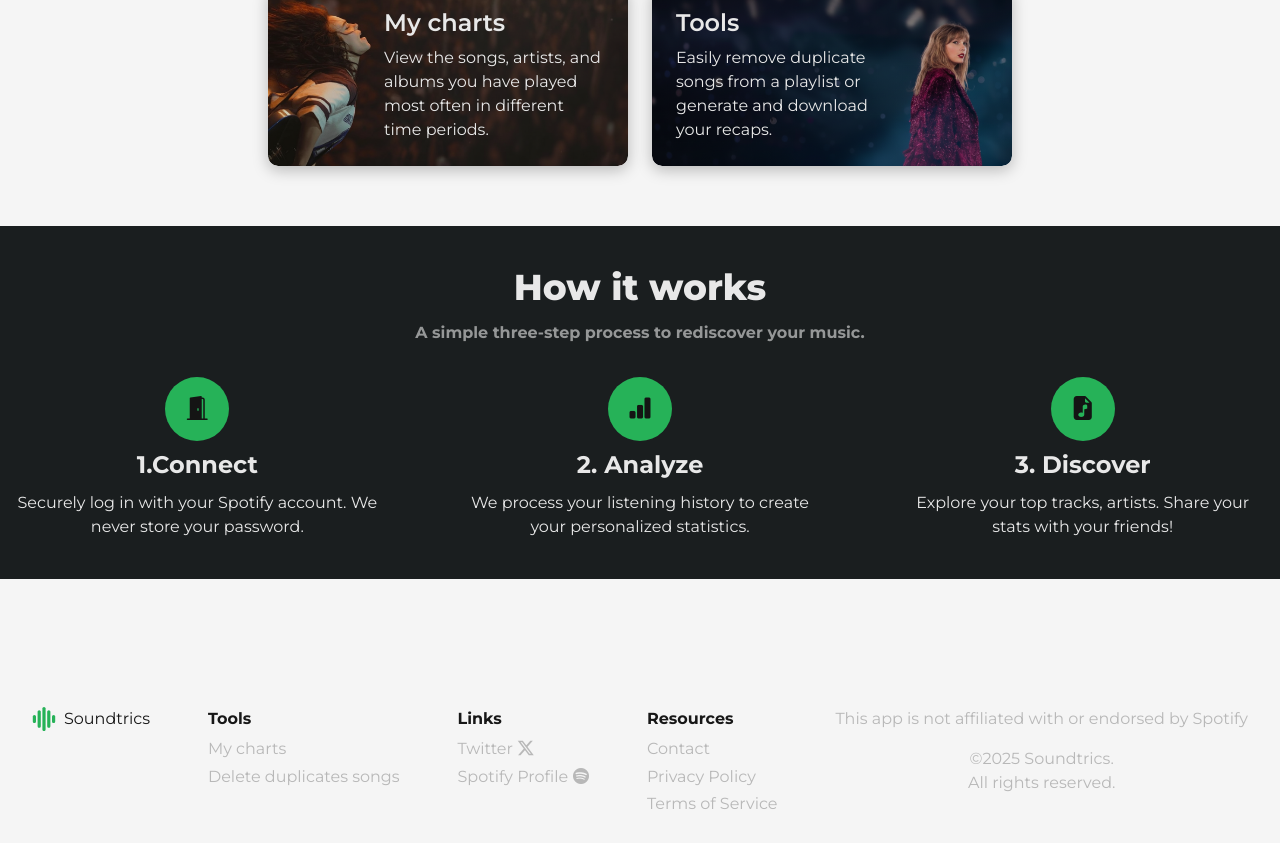
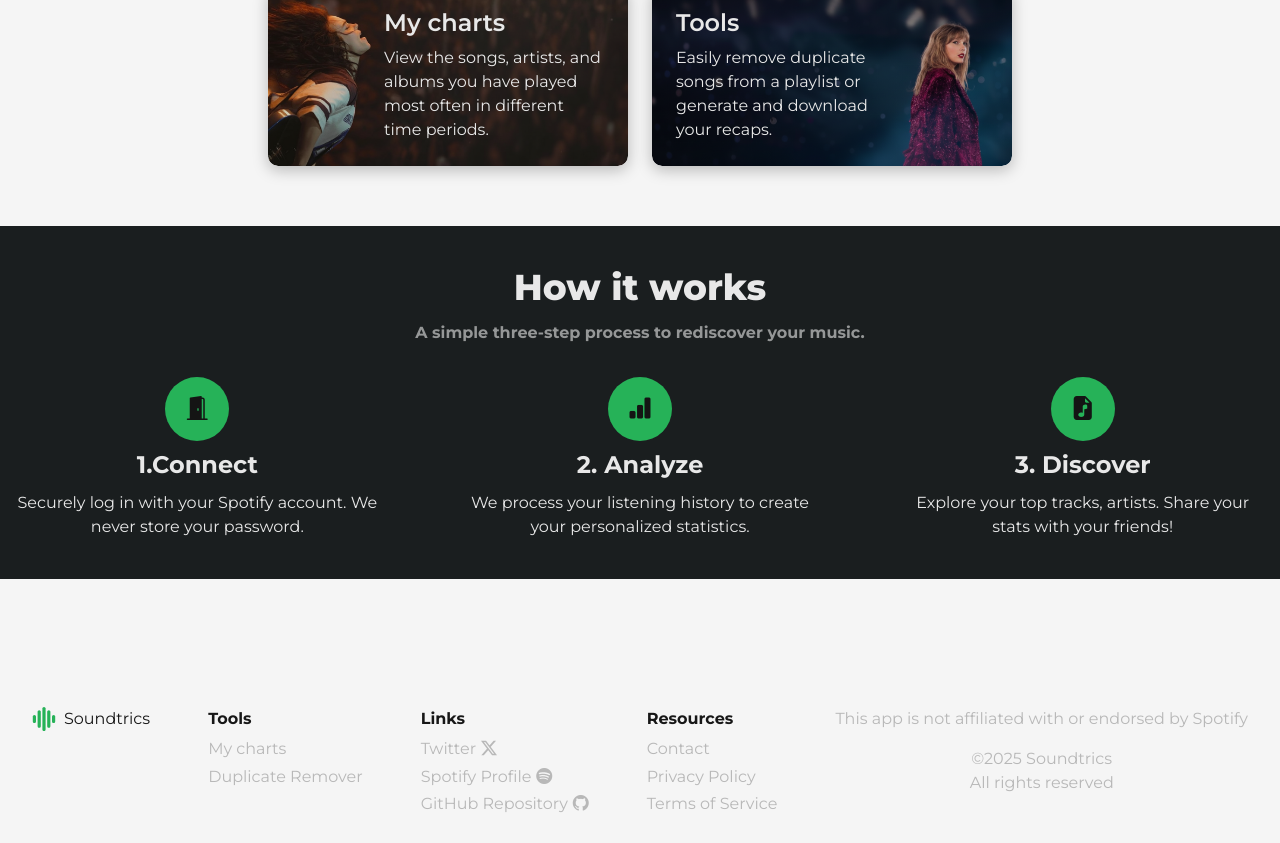
Before and after one commit to ERICK-DANIEL/soundtrics, a Next.js app: page /en/home in a window 1280 px wide. Shown: the part 273-1116 px from the top of the page. Built offline with nearby package versions, Linux system fonts and the light colour scheme; no server answers.

Commit message:
Localize footer content using dictionary entries
Refactored the Footer component to use localized strings from the dictionary for all section titles and links. Updated the English and Spanish dictionaries to include structured footer translations, improving internationalization and maintainability.

```diff
--- a/src/components/layout/Footer.tsx
+++ b/src/components/layout/Footer.tsx
@@ -5,7 +5,7 @@ import styles from "./footer.module.css";
 import Image from "next/image";
 
 export default function Footer() {
-  const { lang } = useDictionary();
+  const { dict, lang } = useDictionary();
 
   return (
     <footer className={styles.footer}>
@@ -22,36 +22,40 @@ export default function Footer() {
       </div>
 
       <div className={styles.tools}>
-        <span>Tools</span>
-        <a href={`/${lang}/charts`}>My charts</a>
-        <a href="/delete-duplicates">Delete duplicates songs</a>
+        <span>{dict.footer.tools.title}</span>
+        <a href={`/${lang}/charts`}>{dict.footer.tools.myCharts}</a>
+        <a href="/delete-duplicates">{dict.footer.tools.duplicateRemover}</a>
       </div>
 
       <div className={styles.links}>
-        <span>Links</span>
+        <span>{dict.footer.links.title}</span>
         <a href="">
-          Twitter
+          {dict.footer.links.twitter}
           <i className="bi bi-twitter-x"></i>
         </a>
         <a href="">
-          Spotify Profile
+          {dict.footer.links.spotify}
           <i className="bi bi-spotify"></i>
+        </a>
+        <a href="">
+          {dict.footer.links.github}
+          <i className="bi bi-github"></i>
         </a>
       </div>
 
       <div className={styles.resources}>
-        <span>Resources</span>
-        <a href={`/${lang}/contact`}>Contact</a>
-        <a href={`/${lang}/privacy`}>Privacy Policy</a>
-        <a href={`/${lang}/terms`}>Terms of Service</a>
+        <span>{dict.footer.resources.title}</span>
+        <a href={`/${lang}/contact`}>{dict.footer.resources.contact}</a>
+        <a href={`/${lang}/privacy`}>{dict.footer.resources.privacy}</a>
+        <a href={`/${lang}/terms`}>{dict.footer.resources.terms}</a>
       </div>
 
       <div className={styles.copyright}>
-        <span>This app is not affiliated with or endorsed by Spotify</span>
+        <span>{dict.footer.copyright.text}</span>
         <br />
         <span className={styles.copyrightText}>
-          ©2025 Soundtrics. <br />
-          All rights reserved.
+          {dict.footer.copyright.copyright} <br />
+          {dict.footer.copyright.rights}
         </span>
       </div>
     </footer>
--- a/src/dictionaries/en.json
+++ b/src/dictionaries/en.json
@@ -4,6 +4,30 @@
     "charts": "My charts",
     "tools": "Tools",
     "login": "Login with Spotify"
+  },
+  "footer": {
+    "tools": {
+      "title": "Tools",
+      "myCharts": "My charts",
+      "duplicateRemover": "Duplicate Remover"
+    },
+    "links": {
+      "title": "Links",
+      "twitter": "Twitter",
+      "spotify": "Spotify Profile",
+      "github": "GitHub Repository"
+    },
+    "resources": {
+      "title": "Resources",
+      "contact": "Contact",
+      "privacy": "Privacy Policy",
+      "terms": "Terms of Service"
+    },
+    "copyright": {
+      "text": "This app is not affiliated with or endorsed by Spotify",
+      "copyright": "©2025 Soundtrics",
+      "rights": "All rights reserved"
+    }
   },
   "title": {
     "welcome": "Discover your",
--- a/src/dictionaries/es.json
+++ b/src/dictionaries/es.json
@@ -4,6 +4,19 @@
     "charts": "Mis charts",
     "tools": "Herramientas",
     "login": "Iniciar con Spotify"
+  },
+  "footer": {
+    "tools": {
+      "title": "Herramientas",
+      "myCharts": "Mis charts",
+      "duplicateRemover": "Eliminador de duplicados"
+    },
+    "links": {
+      "title": "Enlaces",
+      "twitter": "Twitter",
+      "spotify": "Perfil de Spotify",
+      "github": "Repositorio de GitHub"
+    }
   },
   "title": {
     "welcome": "¡Descubre tus estadísticas de",
```
